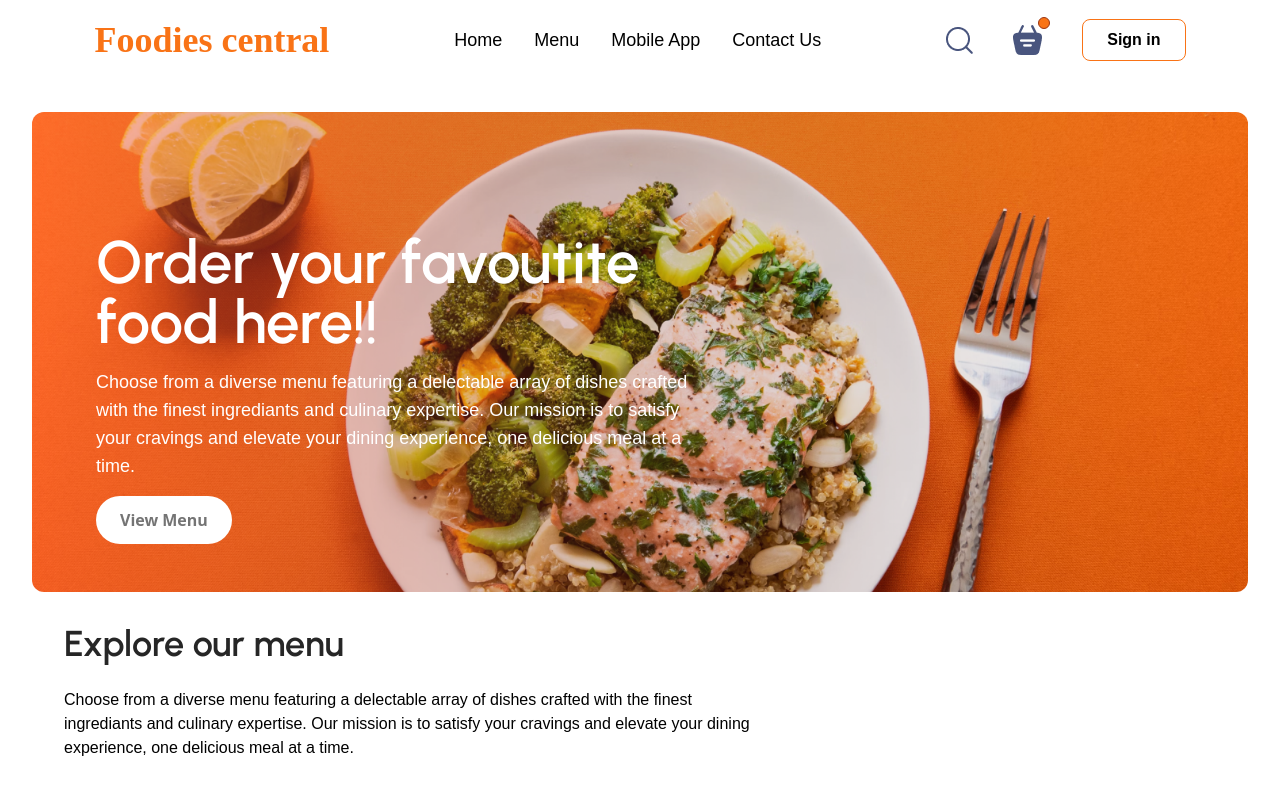
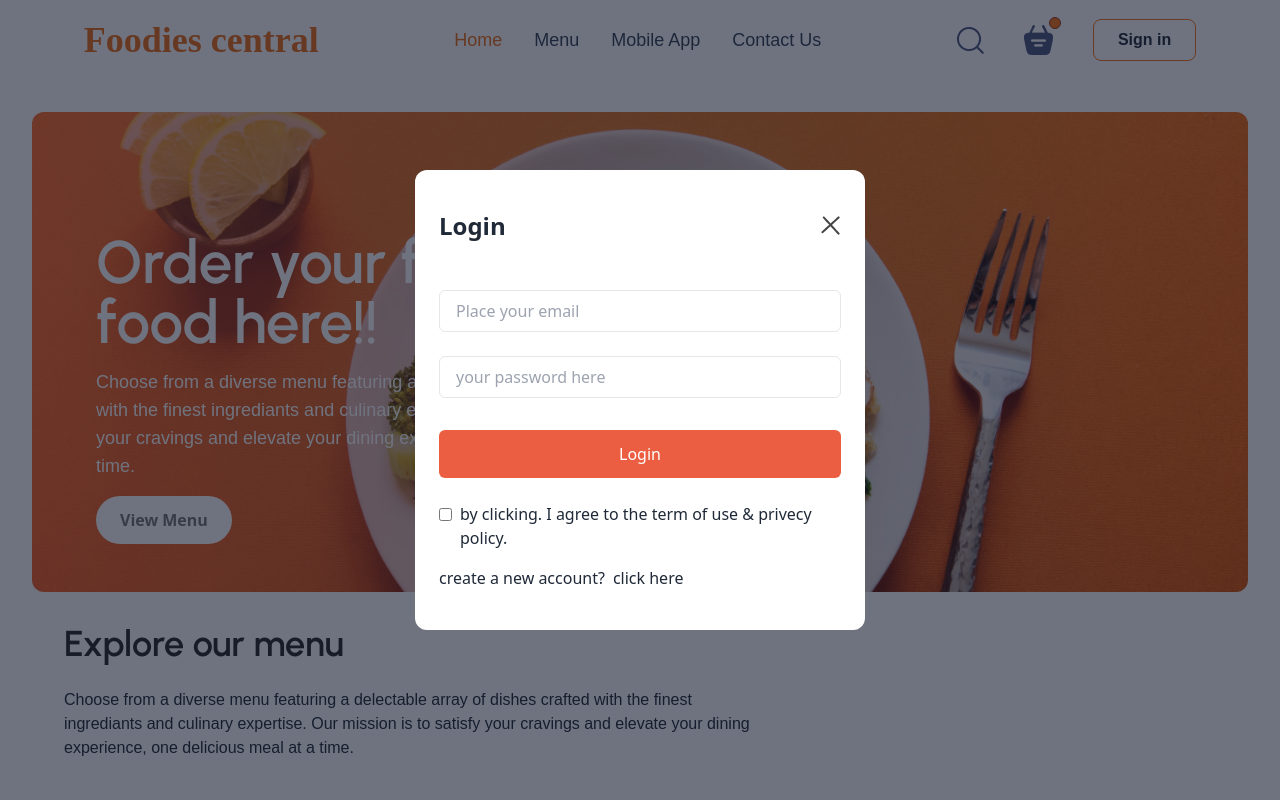
Before and after one commit to marufsiyam91/food-delivery, a React (Vite) app: page / in a window 1280 px wide. Both pictures are taken after a click on the button "Sign in". Shown: the top 800 px of the page. Built offline with nearby package versions, Linux system fonts and the light colour scheme; a web font is replaced by a local one.

Commit message:
signup and signin modal created

```diff
--- a/package.json
+++ b/package.json
@@ -19,6 +19,7 @@
     "@types/react-dom": "^18.2.22",
     "@vitejs/plugin-react": "^4.2.1",
     "autoprefixer": "^10.4.19",
+    "daisyui": "^4.11.1",
     "eslint": "^8.57.0",
     "eslint-plugin-react": "^7.34.1",
     "eslint-plugin-react-hooks": "^4.6.0",
--- /dev/null
+++ b/src/Components/LoginPopup.jsx
@@ -0,0 +1,60 @@
+import { useState } from "react";
+import { assets } from "../assets/assets";
+
+const LoginPopup = ({ setShowPopup }) => {
+  const [currstate, setCurrstate] = useState("Login");
+
+  return (
+    <div className="w-[100vw] h-[100vh] fixed top-0 left-0 z-10 flex items-center justify-center">
+      <div className="absolute w-full h-full top-0 left-0 bg-slate-900 opacity-60"></div>
+      <form className="max-w-[450px] h-auto bg-white opacity-100 z-10 px-6 py-10 rounded-xl">
+        <div className="flex items-center justify-between mb-4">
+          <h2 className="text-2xl font-semibold">{currstate}</h2>
+          <img
+            onClick={() => setShowPopup(false)}
+            src={assets.cross_icon}
+            alt=""
+          />
+        </div>
+        <div className="flex flex-col gap-6 py-8">
+          {currstate === 'Sign up' && <input className="py-2 px-4 border rounded-md w-full" type="text" name="name" placeholder="your name here" />}
+          <input
+            className="py-2 px-4 border rounded-md w-full"
+            type="email"
+            name="email"
+            placeholder="Place your email"
+          />
+          <input
+            className="py-2 px-4 border rounded-md w-full"
+            type="password"
+            name="password"
+            placeholder="your password here"
+          />
+        </div>
+
+        <button className="w-full py-3 rounded-md bg-[#EC5E42] text-white mb-6 ">
+          {currstate}
+        </button>
+
+        <div className="flex gap-2 items-start mb-4">
+          <input type="checkbox" name="" id="" className="mt-[6px]"/>
+          <p>by clicking. I agree to the term of use & privecy policy.</p>
+        </div>
+
+        {currstate === "Login" ? (
+          <div className="flex gap-2">
+            <p>create a new account?</p>
+            <button type="button" onClick={() => setCurrstate(prevState => prevState === 'Login' ? 'Sign up' : 'Login')}>click here</button>
+          </div>
+        ) : (
+          <div className="flex gap-2">
+            <p>already have an account?</p>
+            <button type="button" onClick={() => setCurrstate(prevState => prevState === 'Login' ? 'Sign up' : 'Login')}>click here</button>
+          </div>
+        )}
+      </form>
+    </div>
+  );
+};
+
+export default LoginPopup;
--- a/src/Components/Navbar.jsx
+++ b/src/Components/Navbar.jsx
@@ -1,6 +1,11 @@
+
 import { assets } from '../assets/assets';
 
 const Navbar = () => {
+
+
+
+
   return (
     <nav className='flex h-20 items-center justify-start lg:justify-around'>
       <h2 className="font-cursive text-orange-500 font-semibold text-4xl">Foodies central</h2>
--- a/src/Layout/Navbar.jsx
+++ b/src/Layout/Navbar.jsx
@@ -1,30 +1,52 @@
-import { NavLink } from 'react-router-dom';
-import { assets } from '../assets/assets';
+import { NavLink } from "react-router-dom";
+import { assets } from "../assets/assets";
+import { useState } from "react";
+import LoginPopup from "../Components/LoginPopup";
 
 const Navbar = () => {
+
+  const [showPopup, setShowPopup] = useState(false)
+
   return (
-    <nav className='flex h-20 items-center justify-start lg:justify-around max-w-screen-4xl mx-auto px-8'>
-      <h2 className="font-cursive text-orange-500 font-semibold text-4xl"><NavLink to={'/'}>Foodies central</NavLink></h2>
-      <div className='hidden lg:block'>
-        <ul className='flex items-center gap-8'>
-          <li className='font-primary font-medium text-lg cursor-pointer'><NavLink to={'/'}>Home</NavLink></li>
-          <li className='font-primary font-medium text-lg cursor-pointer'> <NavLink to={'/cart'}>Menu</NavLink></li>
-          <li className='font-primary font-medium text-lg cursor-pointer'><NavLink to={'/place_order'}>Mobile App</NavLink></li>
-          <li className='font-primary font-medium text-lg cursor-pointer'><NavLink to={'/'}>Contact Us</NavLink></li>
-        </ul>
-      </div>
-      <div className='hidden lg:flex items-center gap-10'>
-        <img src={assets.search_icon} alt="" />
-        <div className='relative'>
-          <img src={assets.basket_icon} alt="" />
-          <div className='absolute w-3 h-3 rounded-full bg-orange-500 border border-orange-800 top-[-8px] right-[-8px]'>
+    <nav className="flex h-20 items-center justify-between lg:justify-around max-w-screen-4xl mx-auto px-8 lg:px-4">
+      {
+        showPopup &&
+        <LoginPopup setShowPopup={setShowPopup}/>
+      }
+      <h2 className="font-cursive text-orange-500 font-semibold text-3xl 2xl:text-4xl">
+        <NavLink to={"/"}>Foodies central</NavLink>
+      </h2>
 
+
+        <div className="hidden lg:block">
+          <ul className="flex items-center gap-8">
+            <li className="font-primary text-md 2xl:text-lg font-medium text-slate-700 cursor-pointer">
+              <NavLink to={"/"}>Home</NavLink>
+            </li>
+            <li className="font-primary text-md 2xl:text-lg font-medium text-slate-700 cursor-pointer">
+              {" "}
+              <NavLink to={"/cart"}>Menu</NavLink>
+            </li>
+            <li className="font-primary text-md 2xl:text-lg font-medium text-slate-700 cursor-pointer">
+              <NavLink to={"/place_order"}>Mobile App</NavLink>
+            </li>
+            <li className="font-primary text-md 2xl:text-lg font-medium text-slate-700 cursor-pointer">
+              <NavLink to={"/contact"}>Contact Us</NavLink>
+            </li>
+          </ul>
+        </div>
+        <div className="flex items-center gap-6 lg:gap-10">
+          <img src={assets.search_icon} alt="" />
+          <div className="relative">
+            <img src={assets.basket_icon} alt="" />
+            <div className="absolute w-3 h-3 rounded-full bg-orange-500 border border-orange-800 top-[-8px] right-[-8px]"></div>
           </div>
+          <button onClick={() => setShowPopup(prevState => !prevState)} className="border hover:bg-orange-50 transition duration-300 border-orange-500 py-2 px-6 rounded-lg font-primary font-semibold">
+            Sign in
+          </button>
         </div>
-        <button className='border hover:bg-orange-50 transition duration-300 border-orange-500 py-2 px-6 rounded-lg font-primary font-semibold'>Sign in</button>
-      </div>
     </nav>
-  )
-}
+  );
+};
 
-export default Navbar
+export default Navbar;
--- a/src/index.css
+++ b/src/index.css
@@ -26,3 +26,8 @@ a{
 .xscrollbar::-webkit-scrollbar{
   display: none;
 }
+
+
+a.active{
+  color: #EA6D17;
+}
--- a/tailwind.config.js
+++ b/tailwind.config.js
@@ -40,5 +40,7 @@ export default {
       '4xl': '1444px'
     },
   },
-  plugins: [],
+  plugins: [
+    require('daisyui'),
+  ],
 }
```
Also changed, not shown: 1 other file (tests, documents, lock files or other folders).
